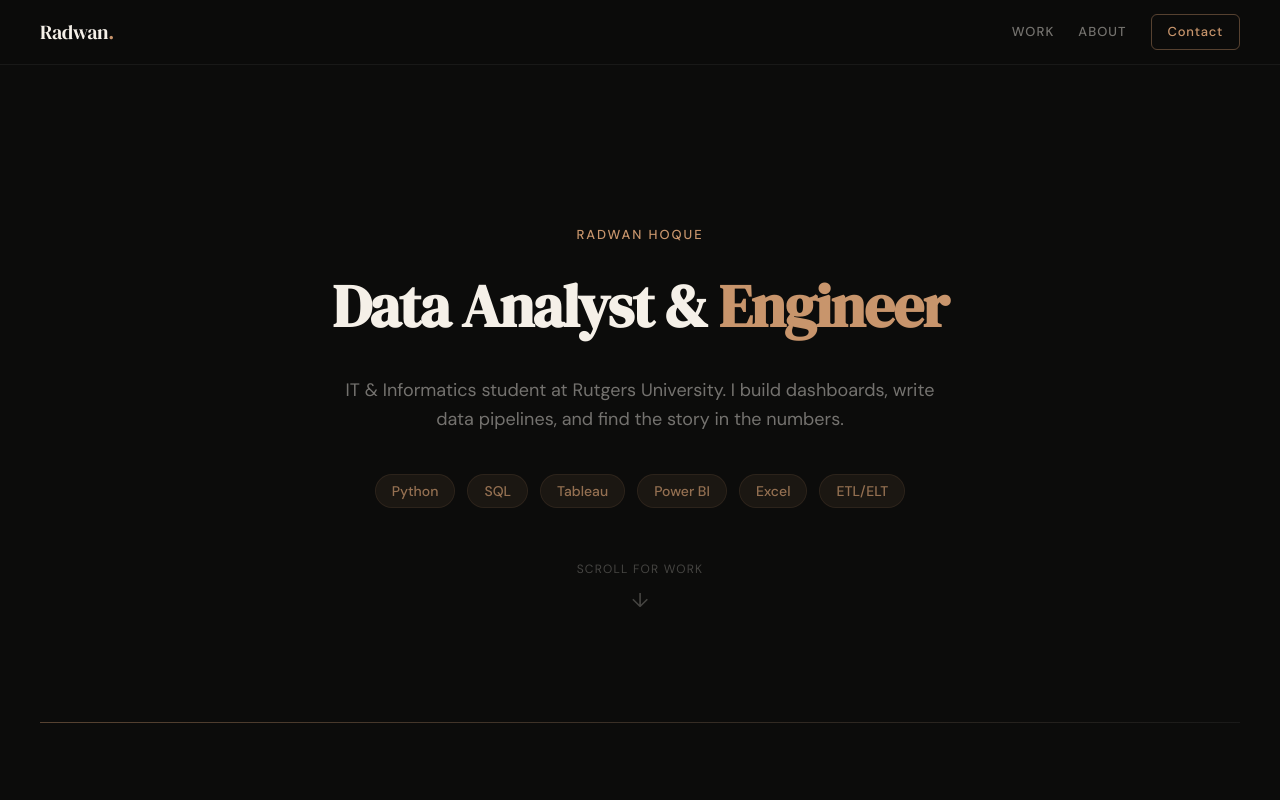
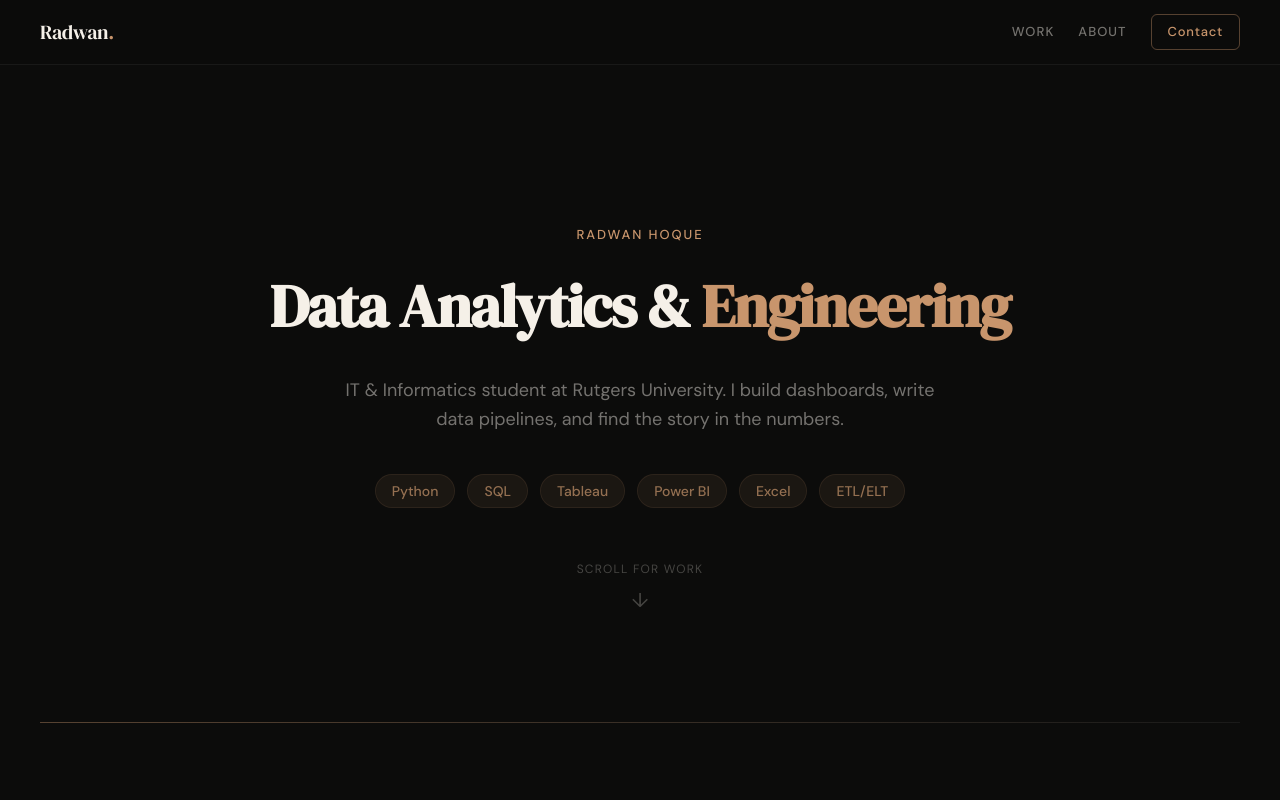
Before and after one commit to rhoque1/data-portfolio, a Next.js app: page / in a window 1280 px wide. Shown: the top 800 px of the page. Built offline with nearby package versions, Linux system fonts and the light colour scheme.

Commit message:
Changing Hero Title

```diff
--- a/src/app/page.tsx
+++ b/src/app/page.tsx
@@ -36,7 +36,7 @@ export default function Home() {
           Radwan Hoque
         </p>
         <h1 className="text-6xl font-extrabold tracking-tight mb-8 leading-tight mx-auto" style={{ color: 'var(--text)', maxWidth: 900 }}>
-          Data Analyst & <span style={{ color: 'var(--accent)' }}>Engineer</span>
+          Data Analytics & <span style={{ color: 'var(--accent)' }}>Engineering</span>
         </h1>
         <p className="text-lg leading-relaxed mx-auto mb-10" style={{ color: 'var(--text-muted)', maxWidth: 600 }}>
           IT & Informatics student at Rutgers University. I build dashboards, write data pipelines, and find the story in the numbers.
```
